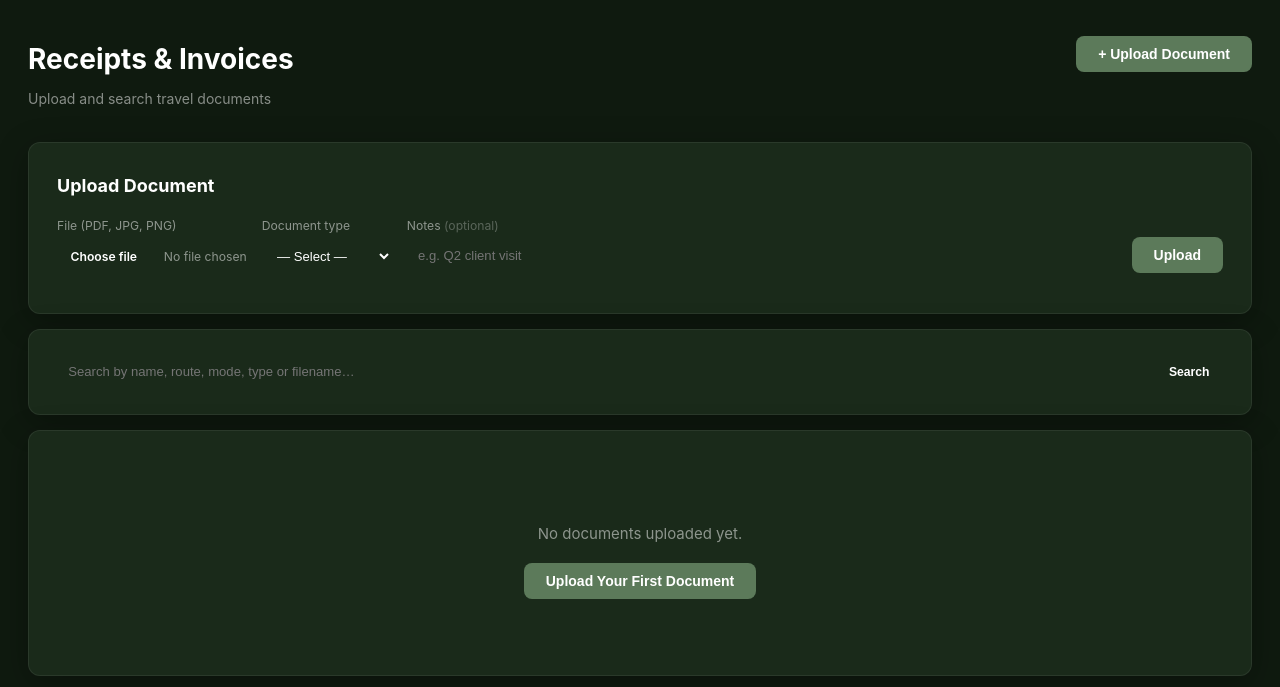
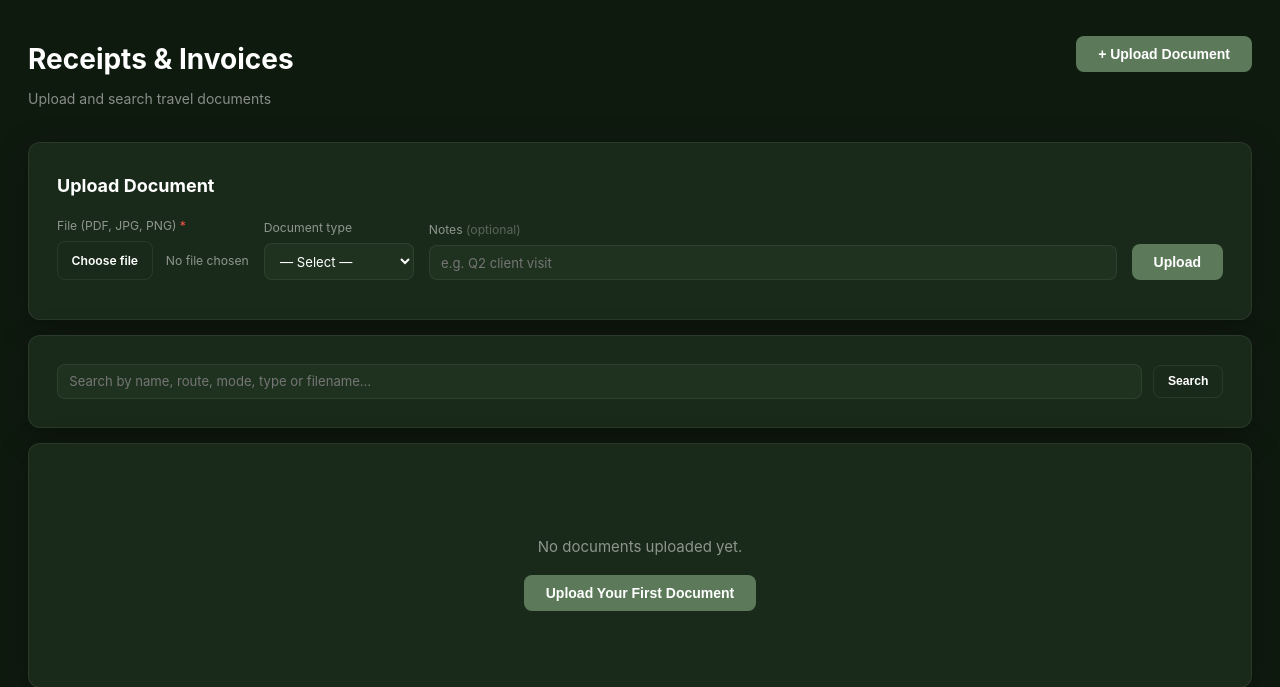
Before and after one commit to SeyiEsther/RittalTravel, an ASP.NET Core app: page /Receipt in a window 1280 px wide, after a click on "+ Upload Document". Shown: the part 65-752 px from the top of the page. Run offline with ASP.NET Core 8, Linux system fonts and the light colour scheme; some libraries are stand-ins or nearby versions.

Commit message:
Fix broken file uploads on Receipts and Log Trip pages
Receipt upload:
- Replace fragile fetch/AJAX with standard multipart form POST
- Redirect with TempData success/error messages
- Fix broken CSS variables on upload inputs (--surface2 etc.)
- Use accessible visually-hidden file input instead of display:none

Log Trip receipt parse:
- Use Url.Action for correct IIS virtual-path URLs
- Send antiforgery token in header and form body
- Parse non-JSON error responses with clear messages

Infrastructure:
- Configure antiforgery header (RequestVerificationToken)
- Set multipart size limit; add web.config for IIS (20 MB)
- Create Uploads folder on startup
- Handle UnauthorizedAccessException with actionable errors

Co-authored-by: SeyiEsther <SeyiEsther@users.noreply.github.com>

```diff
--- a/RittalTravel/Controllers/ReceiptController.cs
+++ b/RittalTravel/Controllers/ReceiptController.cs
@@ -48,14 +48,21 @@ public class ReceiptController : Controller
 
     [HttpPost]
     [ValidateAntiForgeryToken]
+    [RequestSizeLimit(20 * 1024 * 1024)]
     public async Task<IActionResult> Upload(IFormFile? file, string? notes, string? documentType)
     {
         if (file == null || file.Length == 0)
-            return Json(new { success = false, error = "No file received." });
+        {
+            TempData["Error"] = "No file was selected. Please choose a PDF, JPG, or PNG and try again.";
+            return RedirectToAction(nameof(Index));
+        }
 
         var ext = Path.GetExtension(file.FileName).ToLowerInvariant();
         if (ext is not (".pdf" or ".jpg" or ".jpeg" or ".png"))
-            return Json(new { success = false, error = "Only PDF, JPG and PNG files are supported." });
+        {
+            TempData["Error"] = "Only PDF, JPG and PNG files are supported.";
+            return RedirectToAction(nameof(Index));
+        }
 
         try
         {
@@ -92,12 +99,29 @@ public class ReceiptController : Controller
             _db.Receipts.Add(receipt);
             await _db.SaveChangesAsync();
 
-            return Json(new { success = true, id = receipt.Id, parsed });
+            var extracted = new List<string>();
+            if (parsed?.TravellerName != null) extracted.Add("name");
+            if (parsed?.Origin != null) extracted.Add("origin");
+            if (parsed?.Destination != null) extracted.Add("destination");
+            if (parsed?.TripDate != null) extracted.Add("date");
+            if (parsed?.TransportMode != null) extracted.Add("mode");
+
+            TempData["Success"] = extracted.Count > 0
+                ? $"\"{receipt.OriginalFileName}\" uploaded. Extracted: {string.Join(", ", extracted)}."
+                : $"\"{receipt.OriginalFileName}\" uploaded successfully.";
+            return RedirectToAction(nameof(Index));
+        }
+        catch (UnauthorizedAccessException ex)
+        {
+            _logger.LogError(ex, "Receipt upload failed — no write permission to Uploads folder");
+            TempData["Error"] = "Could not save the file. Ensure the app has write permission to the Uploads folder.";
+            return RedirectToAction(nameof(Index));
         }
         catch (Exception ex)
         {
             _logger.LogError(ex, "Receipt upload failed");
-            return Json(new { success = false, error = "Could not process file." });
+            TempData["Error"] = "Could not upload the file. Please try again or contact IT support.";
+            return RedirectToAction(nameof(Index));
         }
     }
 
--- a/RittalTravel/Controllers/TripController.cs
+++ b/RittalTravel/Controllers/TripController.cs
@@ -27,6 +27,7 @@ public class TripController : Controller
 
     [HttpPost]
     [ValidateAntiForgeryToken]
+    [RequestSizeLimit(20 * 1024 * 1024)]
     public async Task<IActionResult> ParseReceipt(IFormFile? receipt)
     {
         if (receipt == null || receipt.Length == 0)
@@ -54,6 +55,11 @@ public class TripController : Controller
             }
 
             return Json(new { success = true, fileName, parsed });
+        }
+        catch (UnauthorizedAccessException ex)
+        {
+            _logger.LogError(ex, "Receipt parse failed — no write permission to Uploads folder");
+            return Json(new { success = false, error = "Could not save the file. Ensure the app can write to the Uploads folder." });
         }
         catch (Exception ex)
         {
--- a/RittalTravel/Program.cs
+++ b/RittalTravel/Program.cs
@@ -10,6 +10,9 @@ var builder = WebApplication.CreateBuilder(args);
 var connectionString = builder.Configuration.GetConnectionString("DefaultConnection")
     ?? throw new InvalidOperationException("DefaultConnection not found.");
 
+builder.Services.AddAntiforgery(o => o.HeaderName = "RequestVerificationToken");
+builder.Services.Configure<Microsoft.AspNetCore.Http.Features.FormOptions>(o =>
+    o.MultipartBodyLengthLimit = 20 * 1024 * 1024);
 builder.Services.AddControllersWithViews().AddNewtonsoftJson();
 builder.Services.Configure<RittalTravelOptions>(
     builder.Configuration.GetSection(RittalTravelOptions.SectionName));
@@ -34,6 +37,8 @@ builder.Logging.AddConsole();
 builder.Logging.AddDebug();
 
 var app = builder.Build();
+
+Directory.CreateDirectory(Path.Combine(app.Environment.ContentRootPath, "Uploads"));
 
 if (!app.Environment.IsDevelopment())
 {
--- a/RittalTravel/Views/Receipt/Index.cshtml
+++ b/RittalTravel/Views/Receipt/Index.cshtml
@@ -21,21 +20,22 @@
 <!-- Upload Panel -->
 <div id="upload-panel" class="rt-card rl-mb rl-hidden">
     <h2 class="rt-card-title" style="margin-bottom:1rem">Upload Document</h2>
-    <div style="display:flex;align-items:flex-start;gap:1rem;flex-wrap:wrap">
+    <form asp-action="Upload" asp-controller="Receipt" method="post" enctype="multipart/form-data"
+          id="rl-upload-form" onsubmit="return rlOnSubmit()">
+        @Html.AntiForgeryToken()
+        <div class="rl-upload-row">
 
-        <div style="flex:0 0 auto">
-            <div class="rl-field-label">File (PDF, JPG, PNG)</div>
-            <label class="rt-btn rt-btn-outline" style="cursor:pointer;display:inline-block" for="rl-file-input">
-                Choose file
-            </label>
-            <input type="file" id="rl-file-input" accept=".pdf,.jpg,.jpeg,.png"
-                   style="display:none" onchange="rlFileChosen(this)" />
+            <div class="rl-upload-field">
+                <div class="rl-field-label">File (PDF, JPG, PNG) <span class="rl-req">*</span></div>
+                <label class="rt-btn rt-btn-outline rl-file-btn" for="rl-file-input">Choose file</label>
+                <input type="file" id="rl-file-input" name="file" accept=".pdf,.jpg,.jpeg,.png,.PDF,.JPG,.JPEG,.PNG"
+                       required onchange="rlFileChosen(this)" />
                 <span id="rl-file-name" class="rl-file-label">No file chosen</span>
             </div>
 
-        <div style="flex:0 0 130px">
+            <div class="rl-upload-field rl-upload-field--narrow">
                 <div class="rl-field-label">Document type</div>
-            <select id="rl-doc-type" class="rl-select">
+                <select id="rl-doc-type" name="documentType" class="rl-select">
                     <option value="">— Select —</option>
                     <option value="Receipt">Receipt</option>
                     <option value="Invoice">Invoice</option>
@@ -45,27 +45,27 @@
                 </select>
             </div>
 
-        <div style="flex:2;min-width:200px">
-            <div class="rl-field-label">Notes <span style="opacity:.55">(optional)</span></div>
-            <input type="text" id="rl-notes" class="rl-input" placeholder="e.g. Q2 client visit" />
+            <div class="rl-upload-field rl-upload-field--grow">
+                <div class="rl-field-label">Notes <span class="rl-optional">(optional)</span></div>
+                <input type="text" id="rl-notes" name="notes" class="rl-input" placeholder="e.g. Q2 client visit" />
             </div>
 
-        <div style="align-self:flex-end">
-            <button class="rt-btn rt-btn-red" onclick="rlUpload()" id="rl-upload-btn">Upload</button>
+            <div class="rl-upload-field rl-upload-field--action">
+                <button type="submit" class="rt-btn rt-btn-red" id="rl-upload-btn">Upload</button>
             </div>
         </div>
-    <div id="rl-upload-status" style="margin-top:.75rem;font-size:.8125rem"></div>
+        <div id="rl-upload-status" class="rl-upload-status" aria-live="polite"></div>
+    </form>
 </div>
 
 <!-- Search -->
 <div class="rt-card rl-mb">
-    <form method="get" style="display:flex;gap:.75rem;align-items:center;flex-wrap:wrap">
+    <form method="get" class="rl-search-form">
         <input type="text" name="search" value="@search" class="rl-input"
-               placeholder="Search by name, route, mode, type or filename…"
-               style="flex:1;min-width:220px" />
+               placeholder="Search by name, route, mode, type or filename…" />
         <button type="submit" class="rt-btn rt-btn-outline">Search</button>
         @if (!string.IsNullOrEmpty(search)) {
-            <a asp-action="Index" class="rt-link" style="font-size:.8125rem">Clear</a>
+            <a asp-action="Index" class="rt-link rl-clear-link">Clear</a>
         }
     </form>
 </div>
@@ -158,30 +158,56 @@
 <style>
 .rl-hidden  { display: none !important; }
 .rl-mb      { margin-bottom: 1rem; }
+.rl-muted   { color: var(--txm); }
+.rl-req     { color: #f85149; }
+.rl-optional { opacity: .55; }
 .rl-file-label { font-size:.8125rem; color:var(--txm); margin-left:.6rem; }
 .rl-field-label { font-size:.8125rem; color:var(--txm); margin-bottom:.35rem; }
+.rl-upload-row {
+    display: flex;
+    align-items: flex-end;
+    gap: 1rem;
+    flex-wrap: wrap;
+}
+.rl-upload-field { flex: 0 0 auto; }
+.rl-upload-field--narrow { flex: 0 0 150px; min-width: 130px; }
+.rl-upload-field--grow { flex: 2; min-width: 200px; }
+.rl-upload-field--action { align-self: flex-end; }
+.rl-upload-status { margin-top: .75rem; font-size: .8125rem; color: var(--txm); }
+.rl-search-form { display: flex; gap: .75rem; align-items: center; flex-wrap: wrap; }
+.rl-search-form .rl-input { flex: 1; min-width: 220px; }
+.rl-clear-link { font-size: .8125rem; }
+.rl-actions { display: flex; gap: .5rem; align-items: center; }
+.rl-result-count { font-size: .75rem; color: var(--txm); padding: .75rem 0 .25rem; }
 .rl-input, .rl-select {
-    background: var(--surface2);
-    border: 1px solid var(--border);
-    border-radius: 6px;
+    background: var(--bg3);
+    border: 1px solid var(--bd);
+    border-radius: 8px;
     color: var(--tx);
-    padding: .45rem .75rem;
+    padding: .55rem .75rem;
     font-size: .875rem;
     width: 100%;
+    font-family: inherit;
 }
-.rl-input:focus, .rl-select:focus { outline: none; border-color: var(--accent); }
+.rl-input:focus, .rl-select:focus {
+    outline: none;
+    border-color: var(--sc);
+    box-shadow: 0 0 0 2px rgba(92,122,90,.35);
+}
+.rl-file-btn { cursor: pointer; display: inline-block; }
+#rl-file-input { position: absolute; width: 1px; height: 1px; padding: 0; margin: -1px; overflow: hidden; clip: rect(0,0,0,0); border: 0; }
 .rt-btn-outline {
     background: transparent;
-    border: 1px solid var(--border);
+    border: 1px solid var(--bd);
     color: var(--tx);
-    border-radius: 6px;
-    padding: .4rem .9rem;
+    border-radius: 8px;
+    padding: .55rem .9rem;
     font-size: .8125rem;
     cursor: pointer;
     text-decoration: none;
     display: inline-block;
 }
-.rt-btn-outline:hover { border-color: var(--accent); color: var(--accent); }
+.rt-btn-outline:hover { border-color: var(--sc); color: var(--sc); }
 .rl-type-badge {
     display: inline-block;
     font-size: .6875rem;
@@ -200,50 +226,27 @@
 .rl-type-badge.rl-type-booking  { background:#1e1430; color:#b07de0; border-color:#3c2860; }
 </style>
 <script>
-let rlSelectedFile = null;
-
 function rlFileChosen(input) {
-    rlSelectedFile = input.files[0] || null;
-    document.getElementById('rl-file-name').textContent = rlSelectedFile ? rlSelectedFile.name : 'No file chosen';
+    const file = input.files[0];
+    document.getElementById('rl-file-name').textContent = file ? file.name : 'No file chosen';
 }
 
-async function rlUpload() {
-    if (!rlSelectedFile) { alert('Please choose a file first.'); return; }
+function rlOnSubmit() {
+    const fileInput = document.getElementById('rl-file-input');
+    if (!fileInput.files || !fileInput.files.length) {
+        alert('Please choose a file first.');
+        return false;
+    }
+    const btn = document.getElementById('rl-upload-btn');
     const status = document.getElementById('rl-upload-status');
-    const btn    = document.getElementById('rl-upload-btn');
-    status.style.color = 'var(--txm)';
-    status.textContent = 'Uploading…';
     btn.disabled = true;
+    btn.textContent = 'Uploading…';
+    status.textContent = 'Uploading your document…';
+    return true;
+}
 
-    const token = document.querySelector('#csrf-holder input[name="__RequestVerificationToken"]');
-    const fd = new FormData();
-    fd.append('file', rlSelectedFile);
-    fd.append('notes', document.getElementById('rl-notes').value);
-    fd.append('documentType', document.getElementById('rl-doc-type').value);
-    if (token) fd.append('__RequestVerificationToken', token.value);
-
-    try {
-        const res  = await fetch('/Receipt/Upload', { method: 'POST', body: fd });
-        const data = await res.json();
-        if (!data.success) {
-            status.style.color = '#f85149';
-            status.textContent = data.error || 'Upload failed.';
-            btn.disabled = false;
-            return;
-        }
-        status.style.color = '#3fb950';
-        const p = data.parsed || {};
-        const got = [p.travellerName && 'name', p.origin && 'origin', p.destination && 'destination',
-                     p.tripDate && 'date', p.transportMode && 'mode'].filter(Boolean);
-        status.textContent = got.length
-            ? 'Uploaded! Extracted: ' + got.join(', ') + '. Reloading…'
-            : 'Uploaded. Reloading…';
-        setTimeout(() => window.location.reload(), 800);
-    } catch {
-        status.style.color = '#f85149';
-        status.textContent = 'Upload failed. Check connection and try again.';
-        btn.disabled = false;
-    }
+@if (TempData["Success"] != null || TempData["Error"] != null) {
+    @:document.getElementById('upload-panel')?.classList.remove('rl-hidden');
 }
 </script>
 }
```
Also changed, not shown: other parts of RittalTravel/Views/Receipt/Index.cshtml (+11 -12 lines), RittalTravel/Views/Trip/LogTrip.cshtml (+30 -8 lines), RittalTravel/wwwroot/css/logtrip.css (+10 -0 lines), RittalTravel/web.config (added). Lines whose indentation alone changed are shown as unchanged.
